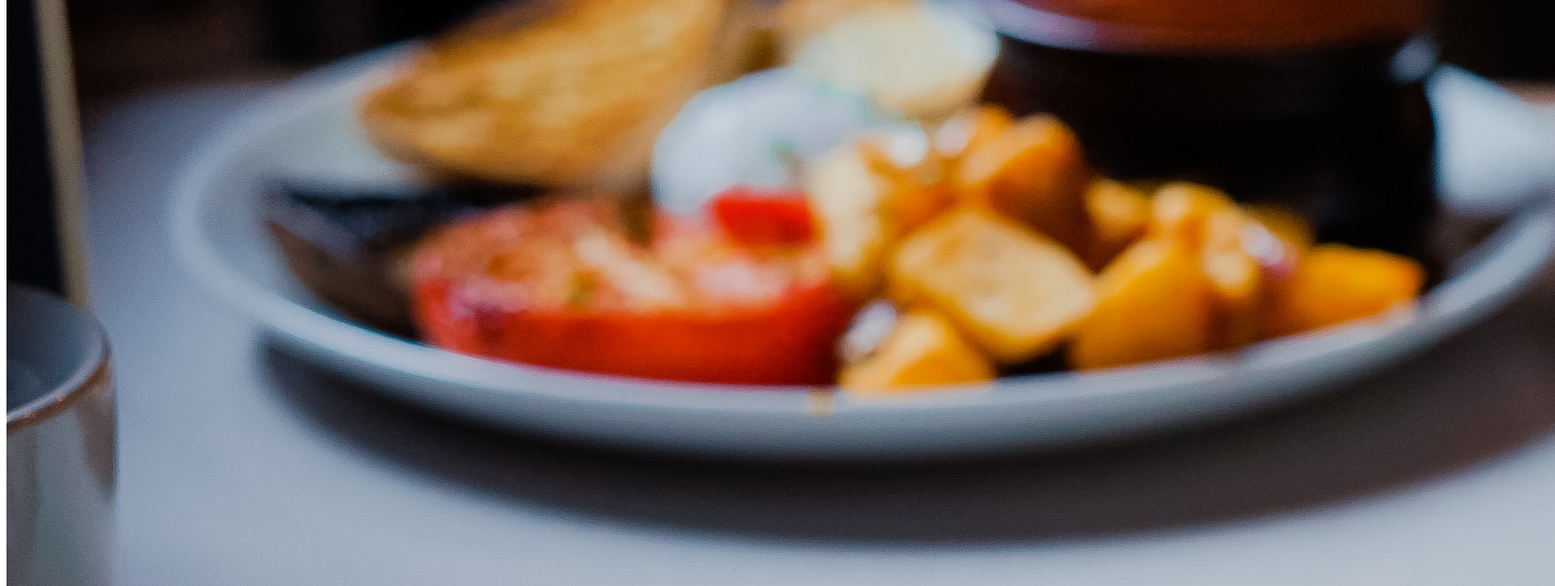
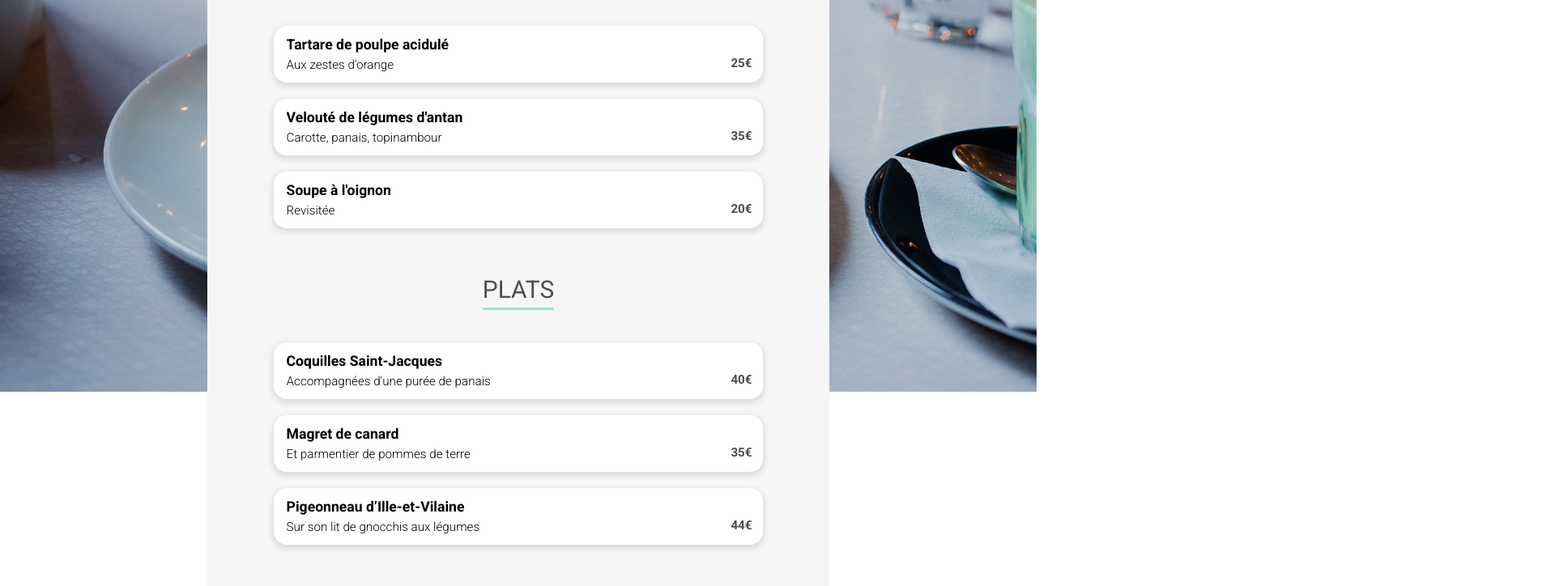
Before and after one commit to Hylenor/HoffmannAlexis_3_12042021, a plain HTML site: page a_la_francaise.html in a window 1280 px wide. Shown: the part 449-1173 px from the top of the page at 81% size, 1920 px wide, since content can reach past the window. Drawn offline with Linux system fonts and the light colour scheme; the site is published under a folder, as on GitHub Pages, so addresses that start at the root find nothing; a web font is replaced by a local one.

Commit message:
Source des css modifié

```diff
--- a/a_la_francaise.html
+++ b/a_la_francaise.html
@@ -4,7 +4,7 @@
     <meta charset="utf-8" />
     <meta name="viewport" content="width=device-width, initial-scale=1.0" />
     <title>Ohmyfood</title>
-    <link rel="stylesheet" href="/css/menustyle.css" />
+    <link rel="stylesheet" href="css/menustyle.css" />
     <link
       rel="icon"
       type="image/svg+xml"
--- a/index.html
+++ b/index.html
@@ -4,7 +4,7 @@
     <meta charset="utf-8" />
     <meta name="viewport" content="width=device-width, initial-scale=1.0" />
     <title>Ohmyfood</title>
-    <link rel="stylesheet" href="/css/mainstyle.css" />
+    <link rel="stylesheet" href="css/mainstyle.css" />
     <link
       rel="icon"
       type="image/svg+xml"
```
Also changed, not shown: la_note_enchantee.html (+1 -1 lines), la_palette_du_gout.html (+1 -1 lines), le_delice_des_sens.html (+1 -1 lines).
